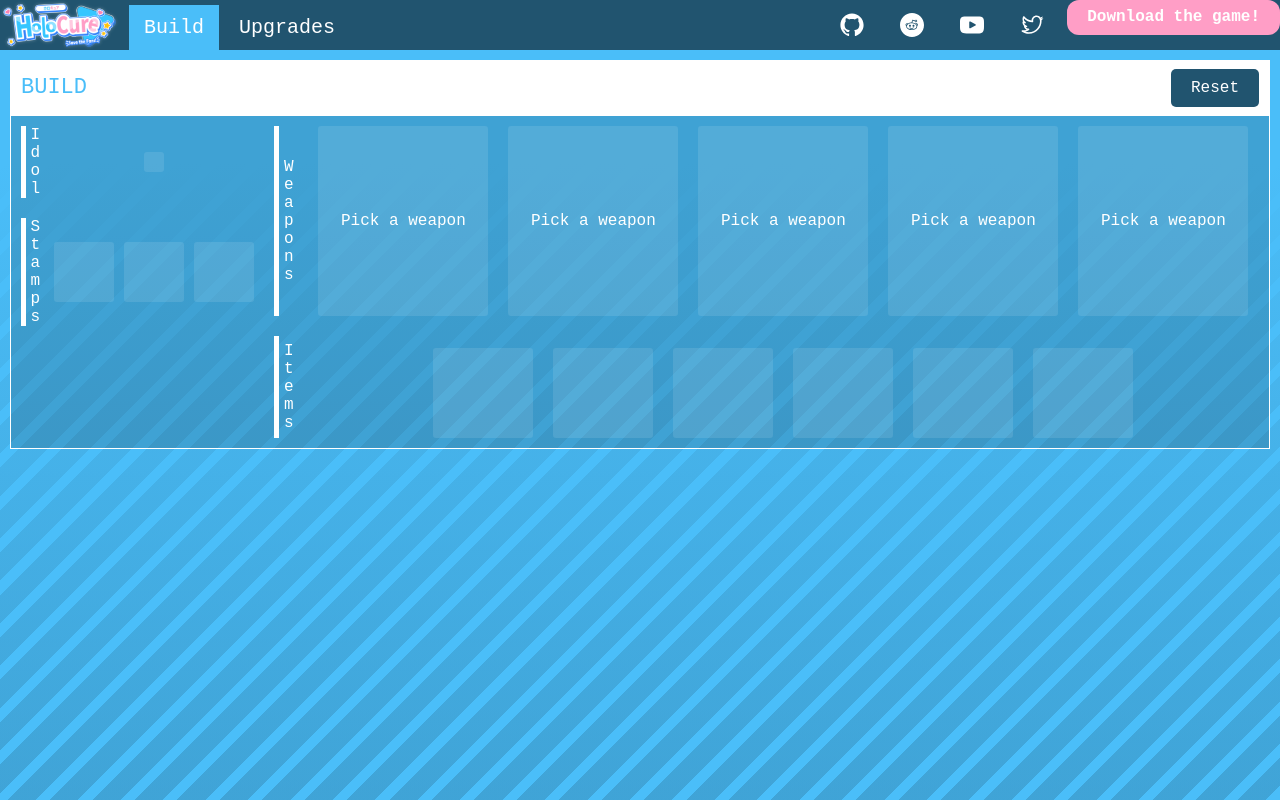
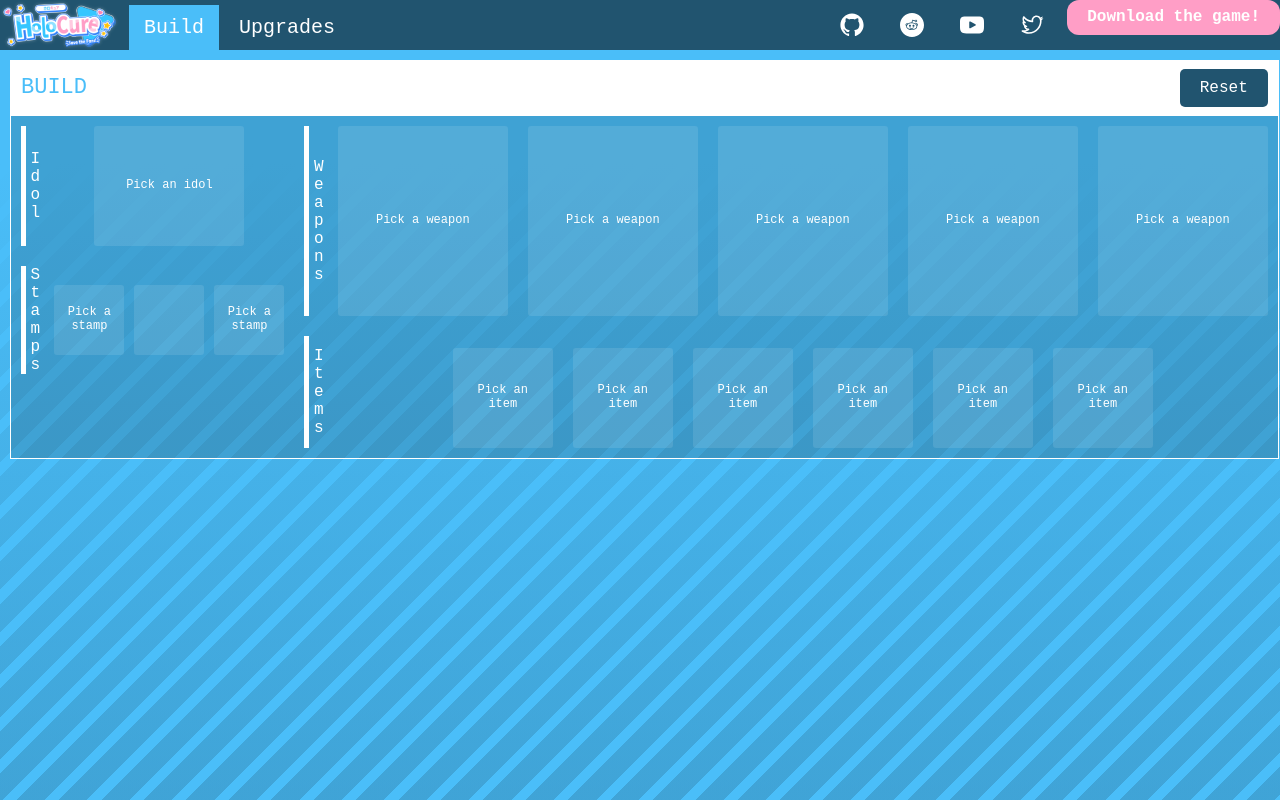
Before and after one commit to shabla/holocure-infos, a React (Vite) app: page /#/build in a window 1280 px wide. Built offline with nearby package versions, Linux system fonts and the light colour scheme; no server answers.

Commit message:
made ItemComponents's components optional, added message for each pick when nothing is selected

```diff
--- a/src/components/ItemComponents/ItemComponents.tsx
+++ b/src/components/ItemComponents/ItemComponents.tsx
@@ -5,43 +5,41 @@
 	ComponentsContainer,
 	CollabContainer,
 } from "./ItemComponentsStyled";
+import { Item } from "@/models";
 
 export interface ItemComponentsProps {
-	itemId?: string;
+	item: Item;
 }
 
-export const ItemComponents = ({ itemId }: ItemComponentsProps) => {
+export const ItemComponents = ({ item }: ItemComponentsProps) => {
 	const getItemById = useItemsStore((state) => state.getItemById);
 
-	if (!itemId) {
-		return null;
-	}
-
-	const item = getItemById(itemId);
-
-	if (!item) {
-		return null;
-	}
-
-	const components = item.requires?.map((itemId) => getItemById(itemId)) || [];
+	const components =
+		(item.requires
+			?.map((itemId) => getItemById(itemId))
+			.filter((item) => !!item) as Item[]) || [];
 
 	return (
 		<CollabContainer>
 			<Sprite type="items" name={item.name} label={item.name} showBackground />
 
+			{components.length > 0 && (
+				<>
 					<Bars />
 
 					<ComponentsContainer>
-				{components.map((item, index) => (
+						{components.map((item) => (
 							<Sprite
-						key={item?.id || index}
+								key={item.id}
 								type="items"
-						name={item?.name}
-						label={item?.name}
+								name={item.name}
+								label={item.name}
 								showBackground
 							/>
 						))}
 					</ComponentsContainer>
+				</>
+			)}
 		</CollabContainer>
 	);
 };
--- a/src/components/Sprite/Sprite.tsx
+++ b/src/components/Sprite/Sprite.tsx
@@ -19,7 +19,7 @@
 	onMouseOver?: React.MouseEventHandler<HTMLDivElement>;
 }
 
-export const Sprite = <T,>({
+export const Sprite = <T extends unknown>({
 	type,
 	name,
 	label,
@@ -40,21 +40,22 @@
 		return null;
 	}
 
+	const { height, width } = spriteSheet;
 	const containerStyle: StyledCSS = {
 		width:
 			label != null || alwaysIncludeLabelPadding
-				? `calc(${spriteSheet.width}px + (2 * $sizes$spriteLabelOverflow))`
-				: `${spriteSheet.width}px`,
+				? `calc(${width}px + (2 * $sizes$spriteLabelOverflow))`
+				: `${width}px`,
 		height:
 			label != null || alwaysIncludeLabelPadding
-				? `calc(${spriteSheet.height}px + (${
+				? `calc(${height}px + (${
 						alwaysIncludeLabelPadding ? 2 : 1
 				  } * $sizes$spriteLabelOverflow))`
-				: `${spriteSheet.height}px`,
+				: `${height}px`,
 	};
 	const spriteStyle: StyledCSS = {
-		width: `${spriteSheet.width}px`,
-		height: `${spriteSheet.height}px`,
+		width: `${width}px`,
+		height: `${height}px`,
 		transform: `scale(${scale})`,
 		background: `${getSpriteBackground(spriteSheet, name)}${
 			showBackground ? ", rgba(0, 0, 0, 0.1)" : ""
--- a/src/components/Sprite/getSpriteBackground.ts
+++ b/src/components/Sprite/getSpriteBackground.ts
@@ -1,6 +1,9 @@
 import { SpriteSheet } from "@/stores";
 
-export const getSpriteBackground = (spriteSheet: SpriteSheet, name?: string): string => {
+export const getSpriteBackground = (
+	spriteSheet: SpriteSheet,
+	name?: string,
+): string => {
 	if (name) {
 		const offset = spriteSheet.offsets?.[name];
 
@@ -12,5 +15,5 @@
 		}
 	}
 
-	return `url(https://via.placeholder.com/${spriteSheet.width}x${spriteSheet.height}?text=???)`;
+	return `url(https://via.placeholder.com/${spriteSheet.width}x${spriteSheet.height}.png?text=???)`;
 };
--- a/src/pages/BuildPage/Build/Build.tsx
+++ b/src/pages/BuildPage/Build/Build.tsx
@@ -23,6 +23,7 @@
 	SectionsContainer,
 	ResetButton,
 	Section,
+	EmptyMessage,
 } from "./BuildStyled";
 
 export interface BuildProps {
@@ -56,14 +57,12 @@
 	};
 
 	const handleStampChange = (newStamp: Stamp | undefined, index: number) => {
-		console.log(`changing stamp index ${index} to`, newStamp?.name);
 		const newStamps: StampsList = [...stamps];
 		newStamps[index] = newStamp;
 		onStampsChange(newStamps);
 	};
 
 	const handleWeaponChange = (newWeapon: Item | undefined, index: number) => {
-		console.log(`changing collab index ${index} to`, newWeapon?.id);
 		const newCollabs: WeaponsList = [...weapons];
 		newCollabs[index] = newWeapon;
 		onWeaponsChanged(newCollabs);
@@ -71,7 +70,6 @@
 	};
 
 	const handleItemChange = (newItem: Item | undefined, index: number) => {
-		console.log(`changing item index ${index} to`, newItem?.id);
 		const newItems: ItemsList = [...items];
 		newItems[index] = newItem;
 		onItemsChanged(newItems);
@@ -128,16 +126,22 @@
 					{/* Idol */}
 					<Section title="Idol">
 						<Selectable
+							width={150}
+							height={120}
 							onClick={idolDialog.open}
 							onClear={() => handleIdolChange(undefined)}
 							clearable={!!idol}
 						>
+							{idol ? (
 								<Sprite
 									type="idols-icon"
-								name={idol?.name}
-								label={idol?.name ?? "Pick an idol"}
+									name={idol.name}
+									label={idol.name}
 									alwaysIncludeLabelPadding
 								/>
+							) : (
+								<EmptyMessage>Pick an idol</EmptyMessage>
+							)}
 						</Selectable>
 					</Section>
 
@@ -154,17 +158,23 @@
 							{stamps?.map((stamp, index) => (
 								<Selectable
 									key={stamp?.name || index}
+									height={70}
+									width={70}
 									onClick={() => console.log("open stamp dialog")}
 									onClear={() => handleStampChange(undefined, index)}
 									clearable={!!stamp}
 								>
+									{stamp ? (
 										<StampContainer>
 											<Sprite
 												type="stamp"
-											name={stamp?.name}
-											label={stamp?.name}
+												name={stamp.name}
+												label={stamp.name}
 											/>
 										</StampContainer>
+									) : (
+										<EmptyMessage>Pick a stamp</EmptyMessage>
+									)}
 								</Selectable>
 							))}
 						</StampsContainer>
@@ -177,7 +187,7 @@
 						title="Weapons"
 						contentCss={{ flexDirection: "row", gap: "$4" }}
 					>
-						{weapons?.map((weapon, index) => (
+						{weapons.map((weapon, index) => (
 							<Selectable
 								key={weapon?.id || index}
 								width={170}
@@ -186,8 +196,11 @@
 								onClear={() => handleWeaponChange(undefined, index)}
 								clearable={!!weapon}
 							>
-								{!weapon?.id && <div>Pick a weapon</div>}
-								<ItemComponents itemId={weapon?.id} />
+								{weapon ? (
+									<ItemComponents item={weapon} />
+								) : (
+									<EmptyMessage>Pick a weapon</EmptyMessage>
+								)}
 							</Selectable>
 						))}
 					</Section>
@@ -204,12 +217,13 @@
 						{items?.map((item, index) => (
 							<Selectable
 								key={item?.id || index}
-								height={90}
+								height={100}
 								width={100}
 								onClick={() => itemDialog.open(index)}
 								onClear={() => handleItemChange(undefined, index)}
 								clearable={!!item}
 							>
+								{item ? (
 									<Sprite
 										type="items"
 										name={item?.name}
@@ -217,6 +231,9 @@
 										showBackground
 										alwaysIncludeLabelPadding
 									/>
+								) : (
+									<EmptyMessage>Pick an item</EmptyMessage>
+								)}
 							</Selectable>
 						))}
 					</Section>
--- a/src/pages/BuildPage/Build/BuildStyled.tsx
+++ b/src/pages/BuildPage/Build/BuildStyled.tsx
@@ -68,6 +68,11 @@
 	justifyContent: "center",
 });
 
+export const EmptyMessage = styled("div", {
+	fontSize: "12px",
+	textAlign: "center",
+});
+
 /* Stamps */
 export const StampsContainer = styled("div", {
 	display: "flex",
```
Lines whose indentation alone changed are shown as unchanged.
